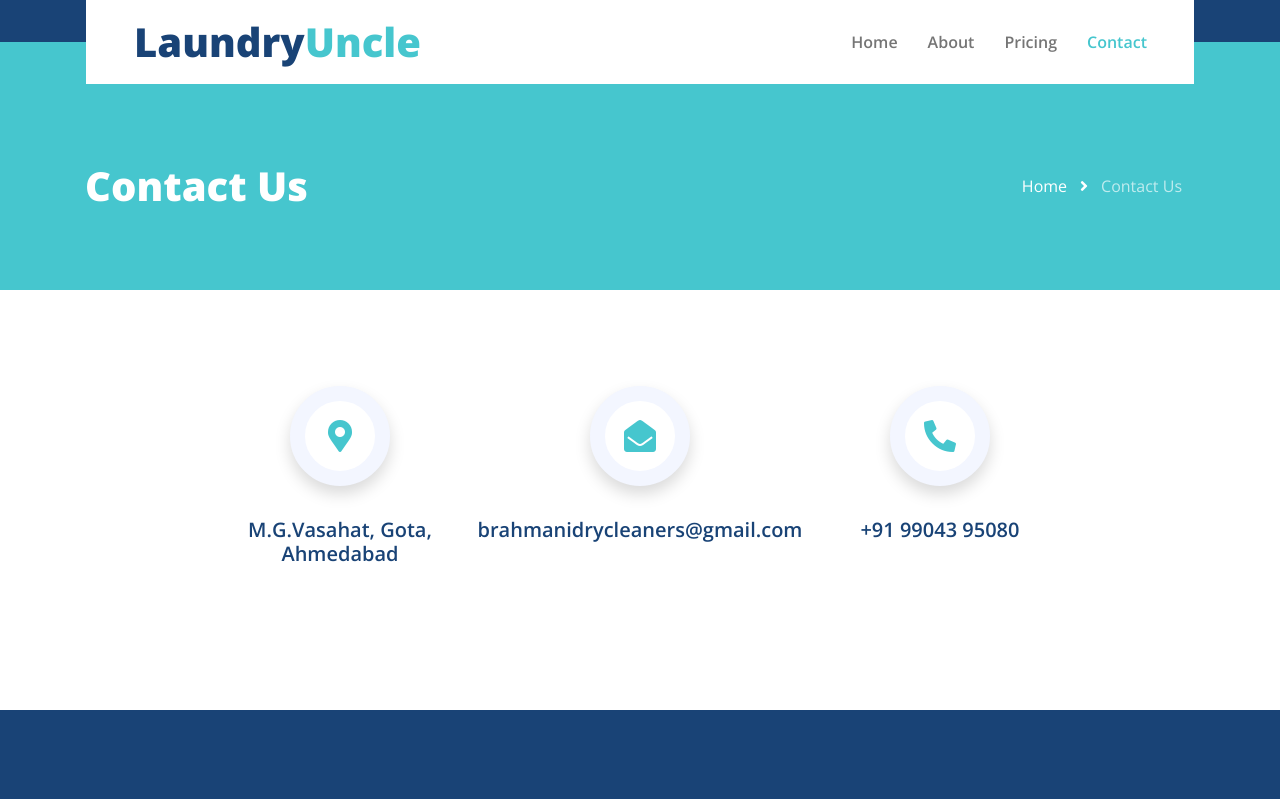
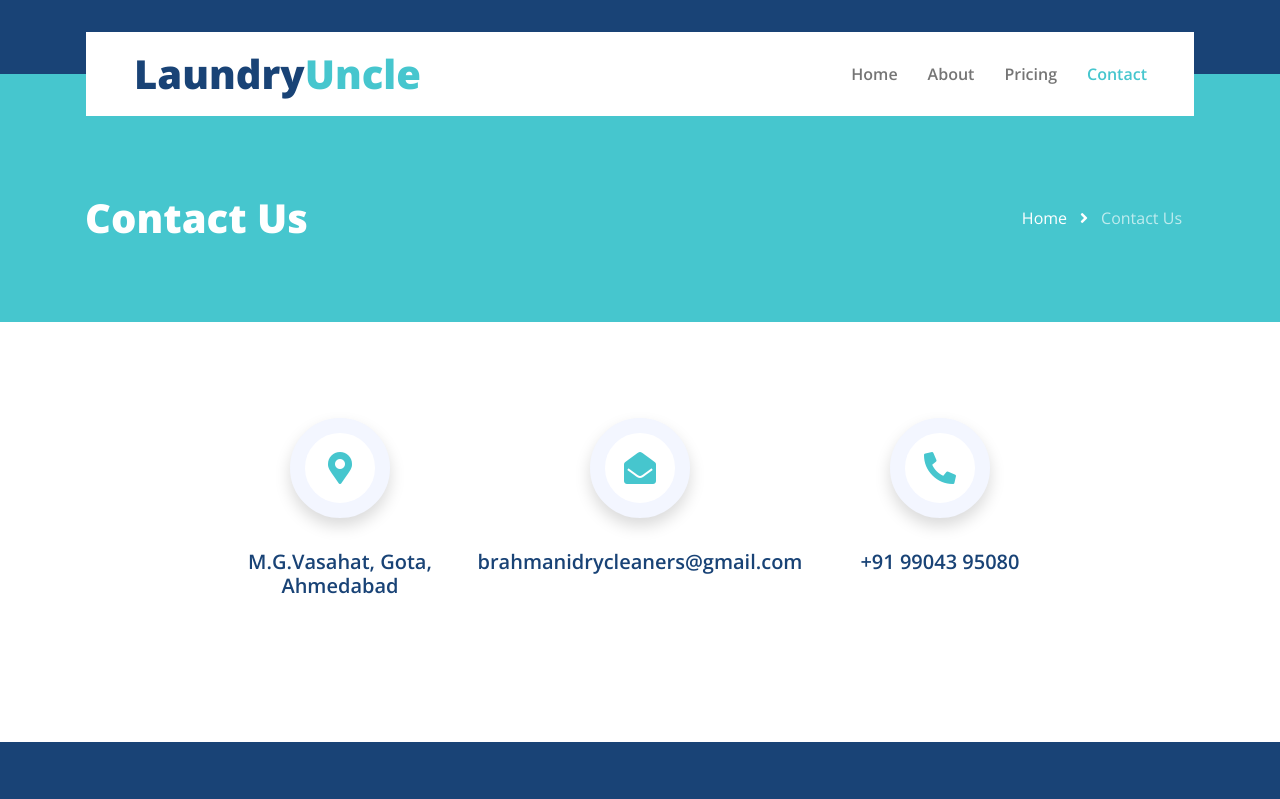
Before and after one commit to shubhamsinh/Laundry-Uncle, a plain HTML site: page contact.html in a window 1280 px wide. Shown: the top 799 px of the page. Drawn offline with nearby package versions, Linux system fonts and the light colour scheme.

Commit message:
Update contact.html

```diff
--- a/contact.html
+++ b/contact.html
@@ -27,9 +27,9 @@
 
 <body>
     <!-- Topbar Start -->
-    <!-- <div class="container-fluid bg-primary py-3">
+    <div class="container-fluid bg-primary py-3">
         <div class="container">
-            <div class="row">
+            <!--<div class="row">
                 <div class="col-md-6 text-center text-lg-left mb-2 mb-lg-0">
                     <div class="d-inline-flex align-items-center">
                         <a class="text-white pr-3" href="">FAQs</a>
@@ -58,9 +58,9 @@
                         </a>
                     </div>
                 </div>
-            </div>
+            </div>-->
         </div>
-    </div> -->
+    </div>
     <!-- Topbar End -->
 
 
```
